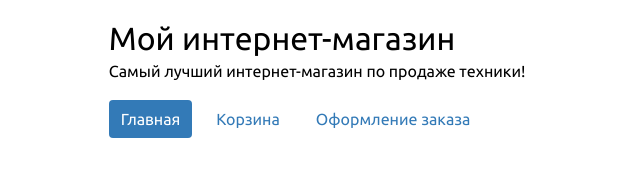
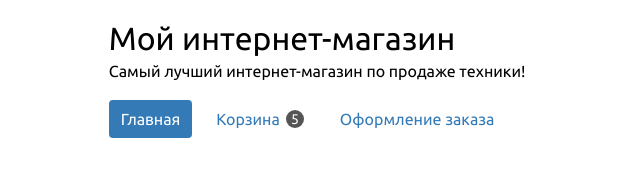
Before and after one commit to bananchik228/react-shop, a React (Create React App) app: page / in a window 1280 px wide. Shown: the top 190 px of the page, without its empty margins (0-640 px from the left). Built offline with nearby package versions, Linux system fonts and the light colour scheme.

Commit message:
Сделал счетчик количества товаров в корзине и поместил его в меню

```diff
--- a/src/App.jsx
+++ b/src/App.jsx
@@ -4,6 +4,15 @@ import './App.scss'
 
 import Header from '@components/Header'
 
-export default () => {
-    return <Header />
+export default class extends React.Component {
+    state = {
+        cartList: Array(5)
+    }
+
+    render() {
+        const cartList = this.state.cartList
+        return (
+            <Header count={cartList.length} />
+        )
+    }
 }
--- a/src/components/Header.jsx
+++ b/src/components/Header.jsx
@@ -4,12 +4,12 @@ import Menu from './Menu'
 
 import '@styles/Header.scss'
 
-export default () => {
+export default ({count}) => {
     return (
         <div className="header">
             <h1>Мой интернет-магазин</h1>
             <p>Самый лучший интернет-магазин по продаже техники!</p>
-            <Menu />
+            <Menu count={count} />
         </div>
     )
 }
--- a/src/components/Menu.jsx
+++ b/src/components/Menu.jsx
@@ -4,11 +4,11 @@ import '@styles/Menu.scss'
 
 import MenuItem from './MenuItem'
 
-export default () => {
+export default ({count}) => {
     return (
         <div className="menu">
             <MenuItem path="/" name="Главная" />
-            <MenuItem path="/cart" name="Корзина" />
+            <MenuItem path="/cart" name="Корзина" count={count} />
             <MenuItem path="/order" name="Оформление заказа" />
         </div>
     )
--- a/src/components/MenuItem.jsx
+++ b/src/components/MenuItem.jsx
@@ -1,13 +1,17 @@
 import React from 'react'
 import { Link, useLocation } from 'react-router-dom'
 
-export default ({path, name}) => {
+export default ({path, name, count}) => {
     const location = useLocation()
     const select = location.pathname === path ? "menu__item_select" : ""
 
     return (
         <div className={`menu__item ${select}`}>
-            <Link to={path}>{name}</Link>
+            <Link to={path}>
+                {name}
+                {count ?
+                    <div className="menu__count" data-small={count > 9}>{count}</div> : null}
+            </Link>
         </div>
     )
 }
--- a/src/styles/Menu.scss
+++ b/src/styles/Menu.scss
@@ -4,9 +4,27 @@
     .menu__item {
         border-radius: 4px;
 
+        .menu__count {
+            font-size: 14px;
+            height: 18px;
+            width: 18px;
+            display: flex;
+            align-items: center;
+            justify-content: center;
+            background: #555;
+            color: white;
+            border-radius: 50%;
+            margin-left: 6px;
+
+            &[data-small=true] {
+                font-size: 11px
+            }
+        }
+
         a {
             display: block;
             padding: 10px 12px 10px 12px;
+            display: flex;
             color: #337ab7;
         }
 
@@ -18,6 +36,11 @@
     .menu__item_select {
         background: #337ab7;
 
+        .menu__count {
+            background: white;
+            color: #337ab7;
+        }
+
         a {
             color: white;
         }
```
